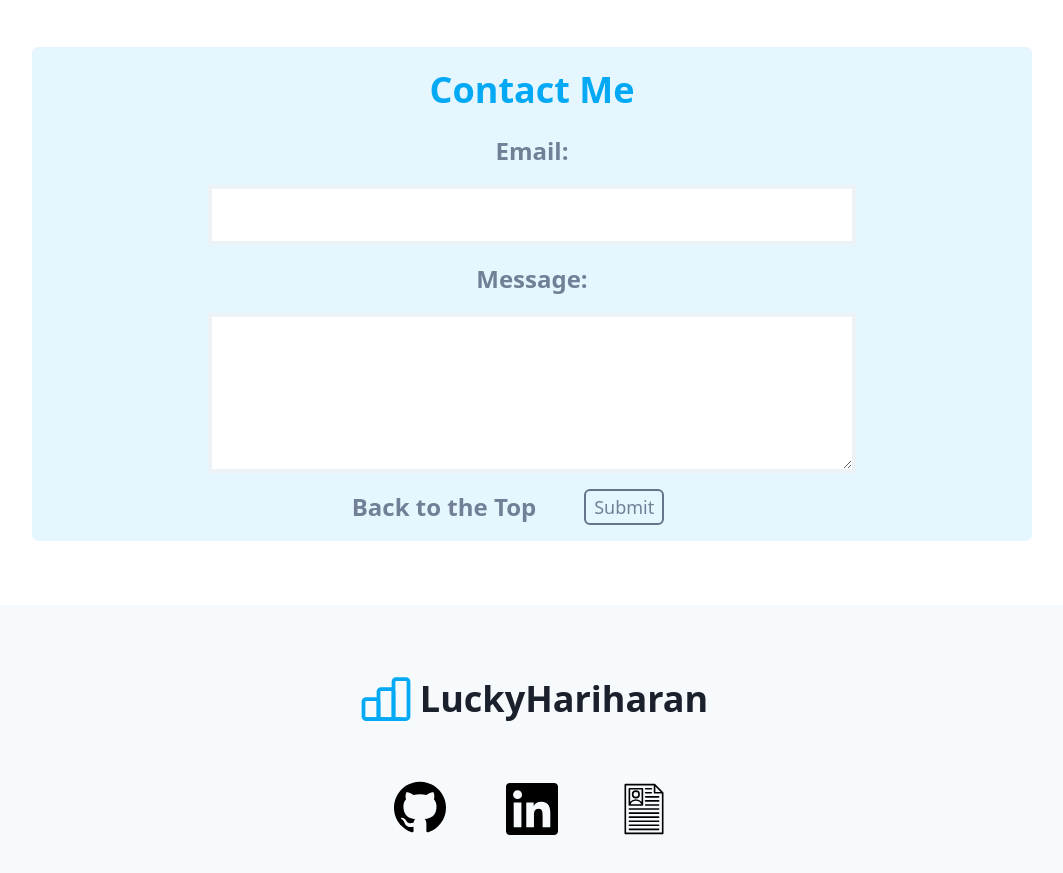
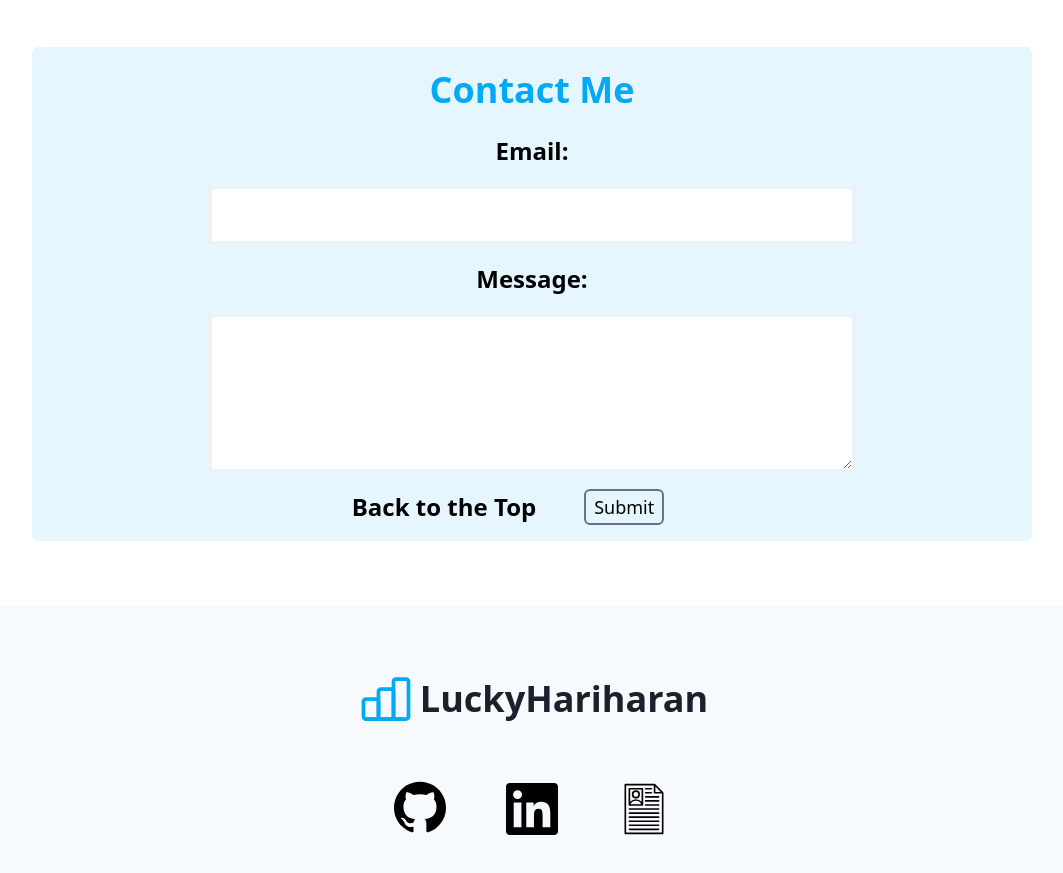
Before and after one commit to LuckyHariharan/LandingPageRedo, a Next.js app: page / in a window 1280 px wide. Shown: the part 3280-4153 px from the top of the page, without its empty margins (108-1171 px from the left). Built offline with nearby package versions, Linux system fonts and the light colour scheme.

Commit message:
Update Contact.tsx

```diff
--- a/src/contact/Contact.tsx
+++ b/src/contact/Contact.tsx
@@ -36,7 +36,7 @@ const Contact = ({ button }: ContactProps) => {
           action="https://getform.io/f/501c4b9f-b28b-46aa-a746-858fb243f3da"
           method="POST"
         >
-          <div className="mt-4 flex flex-col space-y-4 text-2xl font-bold md:place-items-center lg:mx-40">
+          <div className="mt-4 flex flex-col space-y-4 text-2xl font-bold text-black md:place-items-center lg:mx-40">
             <label htmlFor="email">Email:</label>
             <input
               type="email"
```
